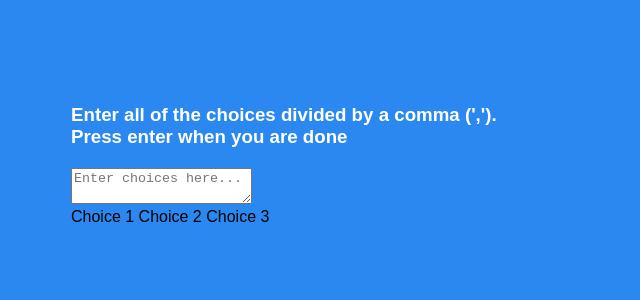
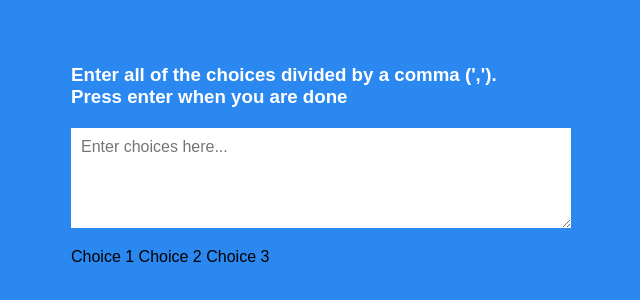
Before and after one commit to BrianMcPhillips/Random-choice, a plain HTML site: page index.html in a window 1280 px wide. Shown: the part 240-540 px from the top of the page, without its empty margins (319-959 px from the left). Drawn offline with Linux system fonts and the light colour scheme; a web font is replaced by a local one.

Commit message:
Textarea style

```diff
--- a/style.css
+++ b/style.css
@@ -24,3 +24,14 @@ h3 {
 .container {
   width: 500px;
 }
+
+textarea {
+  border: none;
+  display: block;
+  width: 100%;
+  height: 100px;
+  font-family: inherit;
+  padding: 10px;
+  margin: 0 0 20px;
+  font-size: 16px;
+}
```
